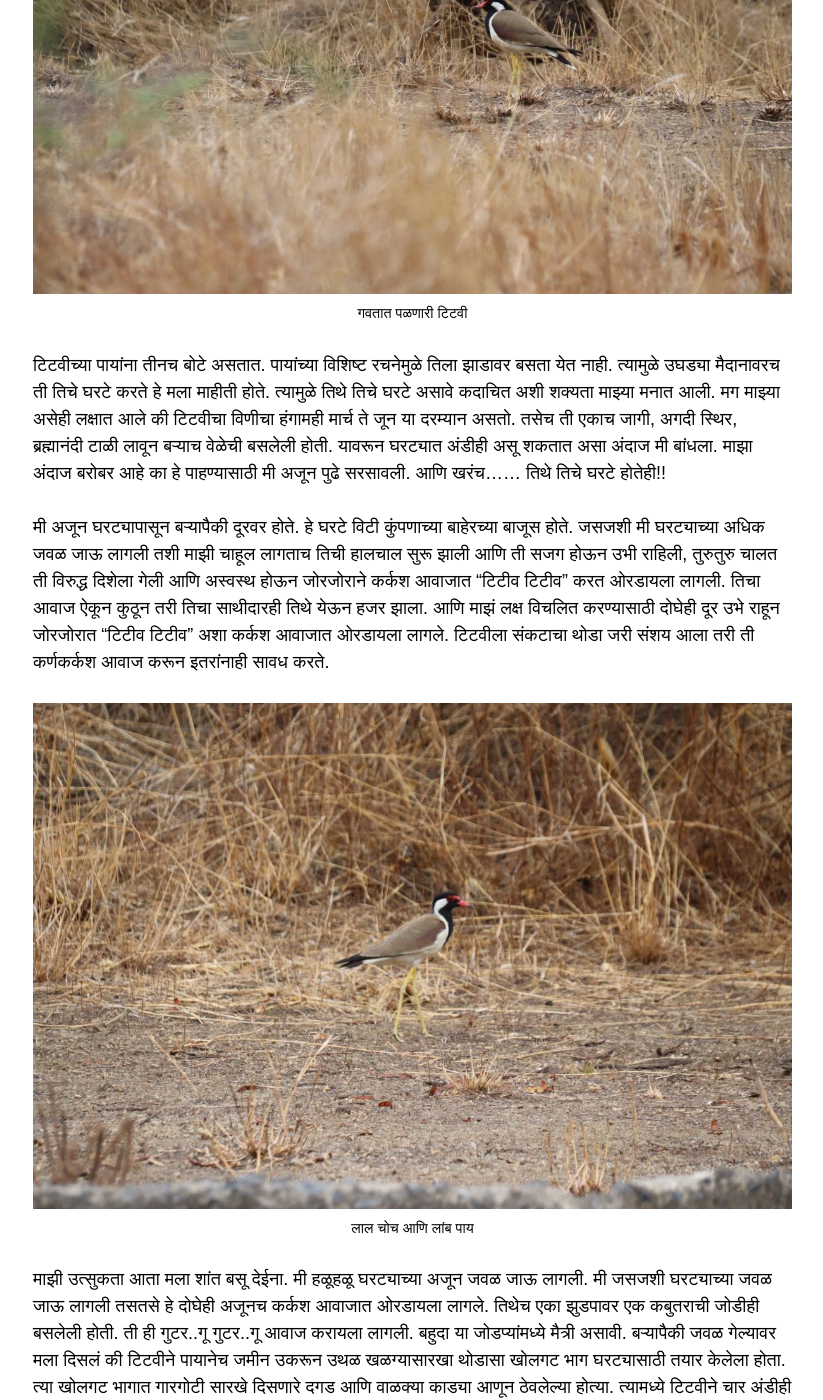
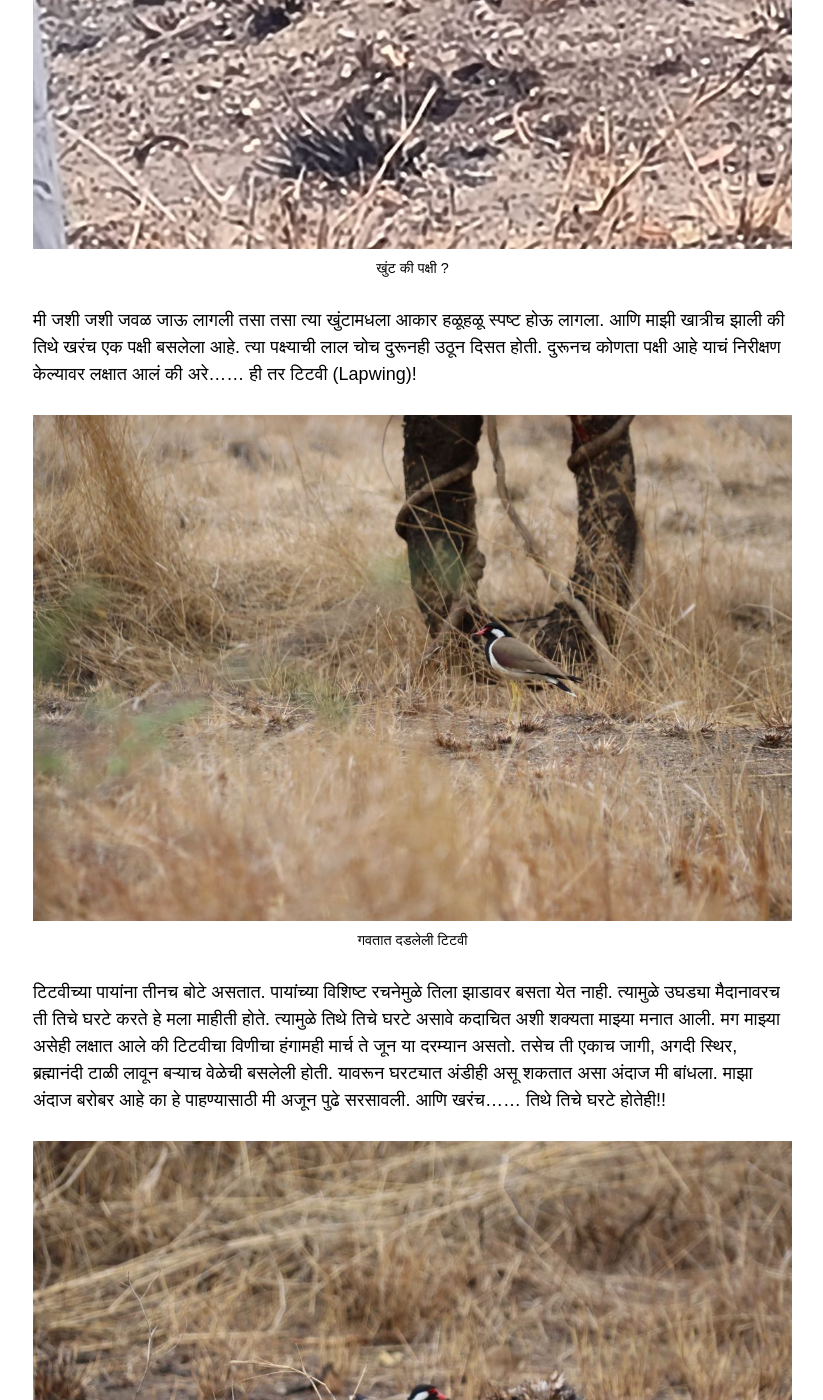
Before and after one commit to deepalichaware/deepalichaware.github.io, a Jekyll site: the page built from _posts/2024-08-06-gharate.md, in a window 1280 px wide and 1400 px high, scrolled down 921 px. Shown: the whole window, without its empty margins (342-1165 px from the left). Built offline with Jekyll 4.4.1, drawn with Linux system fonts in a browser that asks for light colours; nearby versions of some CDN libraries; some of the changed text lies outside the part shown.

Commit message:
add photos and reorg

```diff
--- a/_posts/2024-08-06-gharate.md
+++ b/_posts/2024-08-06-gharate.md
@@ -1,5 +1,5 @@
 ---
-title: "घरटे "
+title: "घरटे"
 excerpt_separator: "<!--more-->"
 categories:
   - ब्लॉग पोस्ट
@@ -13,16 +13,30 @@ tags:
 
 नेहमीप्रमाणे सायकलवर मी माझा व्यायाम सुरू केला. व्यायाम करता करता मी समोर बघत होते. तेवढ्यात त्या अर्धवट जळालेल्या खुंटांमध्ये एखादा पक्षी बसलेला असावा असा भास मला झाला. पण दुरुन खुंट आहे की पक्षी आहे हे मला नक्की समजत नव्हते. कारण तिथे कुठलीही हालचाल नव्हती. तरीही मला सतत असे वाटत होते की खुरट्या झुडपांच्या भागात एक पक्षी बसलेला आहे. मग मात्र माझी जिज्ञासा चांगलीच जागृत झाली आणि तिथे नक्की काय आहे हे पाहण्यासाठी मी त्या जागेच्या दिशेने जाऊ लागली.
 
+<figure class="align-center">
+  <img
+  src="/images/gharate/hidden.JPG"
+  alt="A Lapwing hiding">
+  <figcaption>खुंट की पक्षी ?</figcaption>
+</figure>
+
 मी जशी जशी जवळ जाऊ लागली तसा तसा त्या खुंटामधला आकार हळूहळू स्पष्ट होऊ लागला. आणि माझी खात्रीच झाली की तिथे खरंच एक पक्षी बसलेला आहे. त्या पक्ष्याची लाल चोच दुरूनही उठून दिसत होती. दुरूनच कोणता पक्षी आहे याचं निरीक्षण केल्यावर लक्षात आलं की अरे...... ही तर टिटवी (Lapwing)!
 
 <figure class="align-center">
   <img
   src="/images/gharate/titwi-hiding.JPG"
   alt="A Lapwing">
-  <figcaption>गवतात पळणारी टिटवी </figcaption>
+  <figcaption>गवतात दडलेली टिटवी</figcaption>
 </figure>
 
 टिटवीच्या पायांना तीनच बोटे असतात. पायांच्या विशिष्ट रचनेमुळे तिला झाडावर बसता येत नाही. त्यामुळे उघड्या मैदानावरच ती तिचे घरटे करते हे मला माहीती होते. त्यामुळे तिथे तिचे घरटे असावे कदाचित अशी शक्यता माझ्या मनात आली. मग माझ्या असेही लक्षात आले की टिटवीचा विणीचा हंगामही मार्च ते जून या दरम्यान असतो. तसेच ती एकाच जागी, अगदी स्थिर, ब्रह्मानंदी टाळी लावून बऱ्याच वेळेची बसलेली होती. यावरून घरट्यात अंडीही असू शकतात असा अंदाज मी बांधला. माझा अंदाज बरोबर आहे का हे पाहण्यासाठी मी अजून पुढे सरसावली. आणि खरंच...... तिथे तिचे घरटे होतेही!!
+
+<figure class="align-center">
+  <img
+  src="/images/gharate/titwi-sitting.jpg"
+  alt="A Lapwing sitting">
+  <figcaption>अंडी उबवत बसलेली टिटवी </figcaption>
+</figure>
 
 मी अजून घरट्यापासून बऱ्यापैकी दूरवर होते. हे घरटे विटी कुंपणाच्या बाहेरच्या बाजूस होते. जसजशी मी घरट्याच्या अधिक जवळ जाऊ लागली तशी माझी चाहूल लागताच तिची हालचाल सुरू झाली आणि ती सजग होऊन उभी राहिली, तुरुतुरु चालत ती विरुद्ध दिशेला गेली आणि अस्वस्थ होऊन जोरजोराने कर्कश आवाजात "टिटीव टिटीव" करत ओरडायला लागली. तिचा आवाज ऐकून कुठून तरी तिचा साथीदारही तिथे येऊन हजर झाला. आणि माझं लक्ष विचलित करण्यासाठी दोघेही दूर उभे राहून जोरजोरात "टिटीव टिटीव" अशा कर्कश आवाजात ओरडायला लागले. टिटवीला संकटाचा थोडा जरी संशय आला तरी ती कर्णकर्कश आवाज करून इतरांनाही सावध करते.
 
@@ -46,13 +60,6 @@ tags:
 
 मग मात्र मी परत फिरायचं ठरवलं आणि मी घरट्या पासून दूर जायला लागली. जशी मी दूर गेली तशी टिटवी आणि तिचा जोडीदार लगेच घरट्यापासून थोड्या दूर अंतरावर जमिनीवर खाली उतरले. जोडीदार दूरच उभा राहिला पण टिटवी मात्र सरळ घरट्याजवळ न जाता इकडे तिकडे बघत चकरा मारू लागली. सहजच चकरा मारल्याचा आव आणत इकडे तिकडे बघत टंगळ- मंगळ करत काही धोका नाही असे पाहून हळूहळू घरट्याच्या जवळ जाऊ लागली. सुरक्षित वातावरण आहे की नाही याची पक्की, व्यवस्थित पडताळणी करूनच मग ती हळूहळू अंड्यांच्या जवळ गेली. मग तिने स्वतःच पोट फुलवलं, पाय दुमडले आणि स्वतःची एक विशिष्ट स्थिती तयार केली आणि अंड्यांवर अलगद जाऊन बसली. मघापासून पळापळ करणारा त्यांचा मित्र कबूतरही मग बाजूच्या झाडावर आरामात विसावला आणि गुटर गु गुटर गु करत परत रखवालदाराचं काम करायला लागला.
 
-<figure class="align-center">
-  <img
-  src="/images/gharate/titwi-sitting.jpg"
-  alt="A Lapwing sitting">
-  <figcaption>घरट्यात अंडी उबवत बसलेली टिटवी </figcaption>
-</figure>
-
 अगदी प्राचीन काळापासून चालत आलेल्या अंधश्रद्धेमुळे टिटवीचा कर्णकर्कश आवाज ऐकू आला तर अपशकुन झाला असं समजल्या जाते. शास्त्रात म्हटल्याप्रमाणे टिटवीला इतरांच्याही मृत्यूची चाहूल लवकर लागते. म्हणून तिच्या कर्णकर्कश ओरडण्याची लोकांना भिती वाटते. भारद्वाज पक्षाने माणसाभोवती घिरट्या घातल्या तर शुभशकुन मानले जाते पण टिटवीने घिरट्या घातल्या तर मात्र तेवढाच अपशकून मानला जातो.
 
 पण जर आपल्याला कधी टिटवीचा कर्णकर्कश विचित्र असा जोरजोरात ओरडण्याचा आवाज ऐकू आला तर न घाबरता, कोणत्याही अंधश्रद्धेत न अडकता तिचे जवळपास कुठेतरी घरटे असावे व त्यातील अंडी किंवा पिल्लांच्या संरक्षणाच्या काळजीने ती जीवाच्या आकांताने ओरडत असावी हे लक्षात घ्यायला हवे.
```
Also changed, not shown: images/gharate/hidden.jpg (added).
